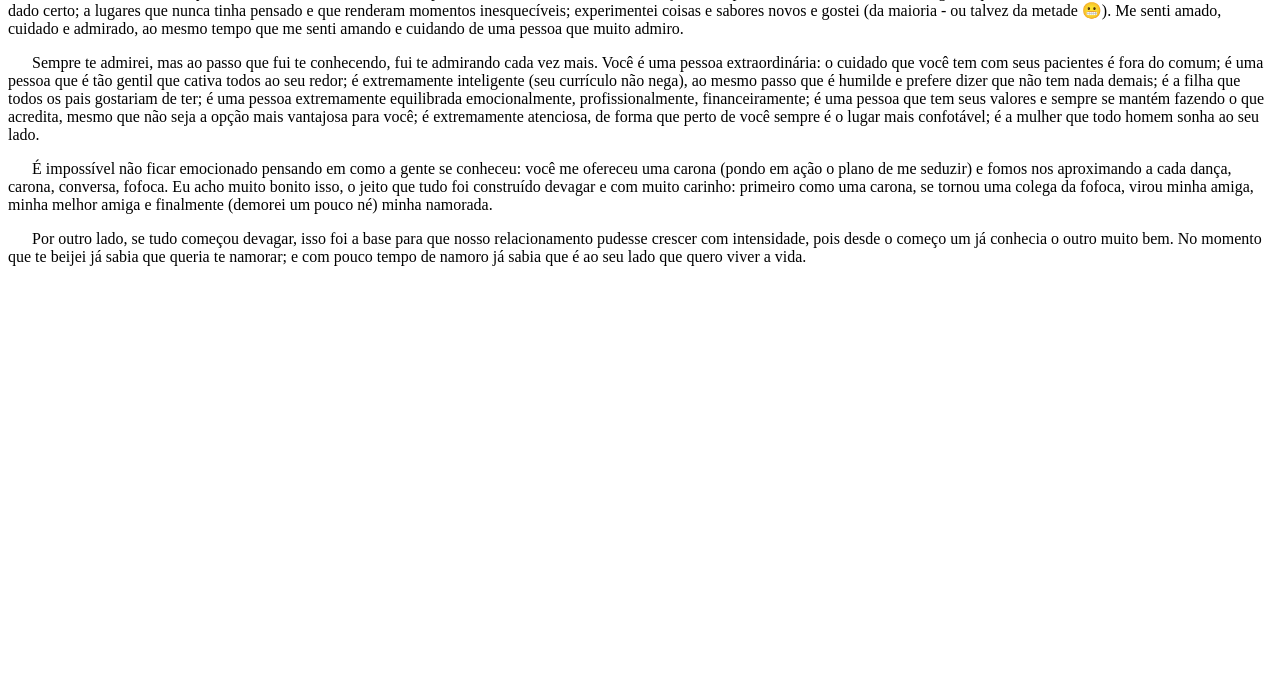
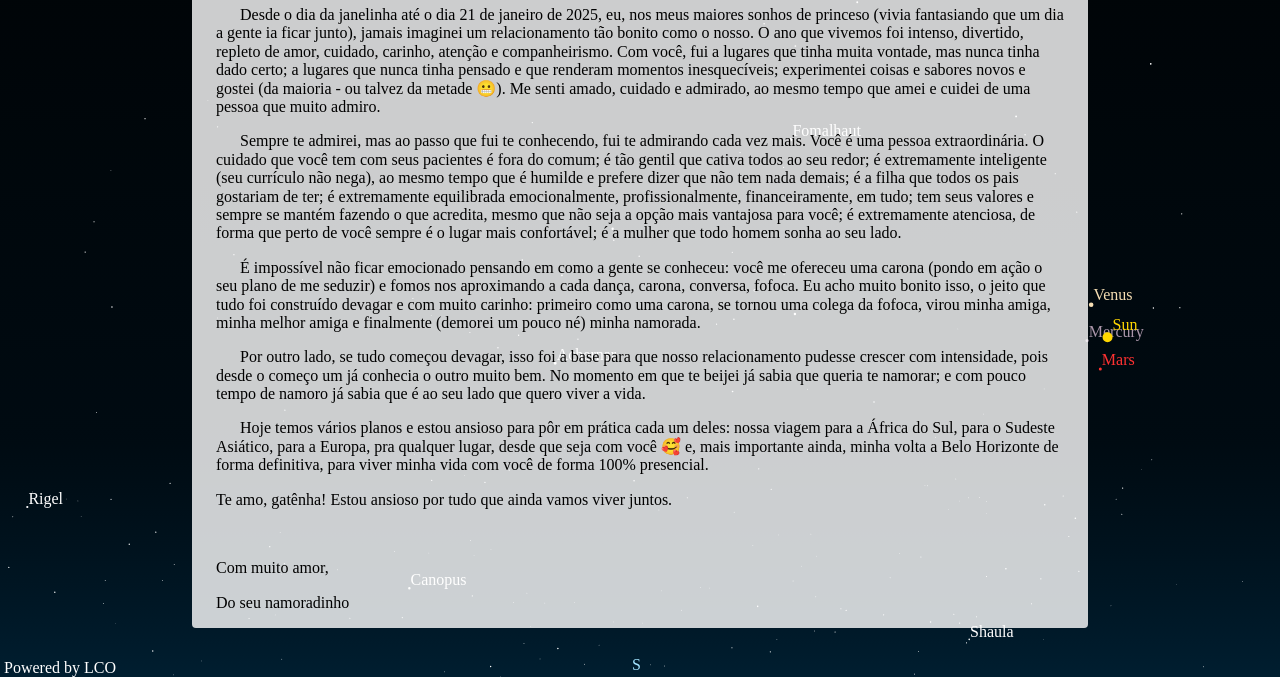
Before and after one commit to gustadsg/anniversary, a plain HTML site: page cartinha.html in a window 1280 px wide. Shown: the part 141-818 px from the top of the page. Drawn offline with Linux system fonts and the light colour scheme; no server answers.

Commit message:
cartinha

```diff
--- a/cartinha.css
+++ b/cartinha.css
@@ -1,3 +1,34 @@
+* {
+    box-sizing: border-box;
+}
+
+html, body {
+    height: 100%;
+    background-color: #000305;
+}
+
+.content {
+    height: 100%;
+    position: relative;
+}
+
+.planetarium {
+    width: 100%;
+    height: 100%;
+    margin: 0;
+}
+
+.text-container {
+    background-color: rgba(255, 255, 255, 0.8);
+    width: 70%;
+    position: absolute;
+    top: 50%;
+    left: 50%;
+    transform: translate(-50%, -50%);
+    padding: 0 24px;
+    border-radius: 4px;
+}
+
 .paragraph {
     text-indent: 24px;
 }
--- a/cartinha.html
+++ b/cartinha.html
@@ -5,6 +5,10 @@
     <meta name="viewport" content="width=device-width, initial-scale=1.0">
     <link rel="stylesheet" href="global.css">
     <link rel="stylesheet" href="cartinha.css">
+    <link rel="stylesheet" href="normalize.css">
+    <script src="virtualsky/stuquery.min.js"></script>
+    <script src="virtualsky/virtualsky.js"></script>
+    <script src="cartinha.js"></script>
     <title>Pogu</title>
 </head>
 <body>
@@ -14,11 +18,20 @@
     </div>
 
     <div class="content">
-        <h1>Tutuca,</h1>
-        <p class="paragraph">Desde o dia da janelinha até o dia 21 de janeiro de 2025 eu, nos meus maiores sonhos de princeso (vivia fantasiando que um dia a gente ia ficar junto), jamais imaginei um relacionamento tão bonito como o nosso. O ano que vivemos foi intenso, divertido, repleto de amor, cuidado, carinho, atenção e companheirismo. Com você, fui a lugares que tinha muita vontade, mas nunca tinha dado certo; a lugares que nunca tinha pensado e que renderam momentos inesquecíveis; experimentei coisas e sabores novos e gostei (da maioria - ou talvez da metade 😬). Me senti amado, cuidado e admirado, ao mesmo tempo que me senti amando e cuidando de uma pessoa que muito admiro.</p>
-        <p class="paragraph">Sempre te admirei, mas ao passo que fui te conhecendo, fui te admirando cada vez mais. Você é uma pessoa extraordinária: o cuidado que você tem com seus pacientes é fora do comum; é uma pessoa que é tão gentil que cativa todos ao seu redor; é extremamente inteligente (seu currículo não nega), ao mesmo passo que é humilde e prefere dizer que não tem nada demais; é a filha que todos os pais gostariam de ter; é uma pessoa extremamente equilibrada emocionalmente, profissionalmente, financeiramente; é uma pessoa que tem seus valores e sempre se mantém fazendo o que acredita, mesmo que não seja a opção mais vantajosa para você; é extremamente atenciosa, de forma que perto de você sempre é o lugar mais confotável; é a mulher que todo homem sonha ao seu lado.</p>
-        <p class="paragraph">É impossível não ficar emocionado pensando em como a gente se conheceu: você me ofereceu uma carona (pondo em ação o plano de me seduzir) e fomos nos aproximando a cada dança, carona, conversa, fofoca. Eu acho muito bonito isso, o jeito que tudo foi construído devagar e com muito carinho: primeiro como uma carona, se tornou uma colega da fofoca, virou minha amiga, minha melhor amiga e finalmente (demorei um pouco né) minha namorada.</p>
-        <p class="paragraph">Por outro lado, se tudo começou devagar, isso foi a base para que nosso relacionamento pudesse crescer com intensidade, pois desde o começo um já conhecia o outro muito bem. No momento que te beijei já sabia que queria te namorar; e com pouco tempo de namoro já sabia que é ao seu lado que quero viver a vida.</p>
+        <div id="pollymap" class="planetarium"></div>
+
+        <div class="text-container">
+            <h1>Tutuca,</h1>
+            <p class="paragraph">Desde o dia da janelinha até o dia 21 de janeiro de 2025, eu, nos meus maiores sonhos de princeso (vivia fantasiando que um dia a gente ia ficar junto), jamais imaginei um relacionamento tão bonito como o nosso. O ano que vivemos foi intenso, divertido, repleto de amor, cuidado, carinho, atenção e companheirismo. Com você, fui a lugares que tinha muita vontade, mas nunca tinha dado certo; a lugares que nunca tinha pensado e que renderam momentos inesquecíveis; experimentei coisas e sabores novos e gostei (da maioria - ou talvez da metade 😬). Me senti amado, cuidado e admirado, ao mesmo tempo que amei e cuidei de uma pessoa que muito admiro.</p>
+            <p class="paragraph">Sempre te admirei, mas ao passo que fui te conhecendo, fui te admirando cada vez mais. Você é uma pessoa extraordinária. O cuidado que você tem com seus pacientes é fora do comum; é tão gentil que cativa todos ao seu redor; é extremamente inteligente (seu currículo não nega), ao mesmo tempo que é humilde e prefere dizer que não tem nada demais; é a filha que todos os pais gostariam de ter; é extremamente equilibrada emocionalmente, profissionalmente, financeiramente, em tudo; tem seus valores e sempre se mantém fazendo o que acredita, mesmo que não seja a opção mais vantajosa para você; é extremamente atenciosa, de forma que perto de você sempre é o lugar mais confortável; é a mulher que todo homem sonha ao seu lado.</p>
+            <p class="paragraph">É impossível não ficar emocionado pensando em como a gente se conheceu: você me ofereceu uma carona (pondo em ação o seu plano de me seduzir) e fomos nos aproximando a cada dança, carona, conversa, fofoca. Eu acho muito bonito isso, o jeito que tudo foi construído devagar e com muito carinho: primeiro como uma carona, se tornou uma colega da fofoca, virou minha amiga, minha melhor amiga e finalmente (demorei um pouco né) minha namorada.</p>
+            <p class="paragraph">Por outro lado, se tudo começou devagar, isso foi a base para que nosso relacionamento pudesse crescer com intensidade, pois desde o começo um já conhecia o outro muito bem. No momento em que te beijei já sabia que queria te namorar; e com pouco tempo de namoro já sabia que é ao seu lado que quero viver a vida.</p>
+            <p class="paragraph">Hoje temos vários planos e estou ansioso para pôr em prática cada um deles: nossa viagem para a África do Sul, para o Sudeste Asiático, para a Europa, pra qualquer lugar, desde que seja com você 🥰 e, mais importante ainda, minha volta a Belo Horizonte de forma definitiva, para viver minha vida com você de forma 100% presencial.</p>
+            <p>Te amo, gatênha! Estou ansioso por tudo que ainda vamos viver juntos.</p>
+            <br>
+            <p>Com muito amor,</p>
+            <p>Do seu namoradinho</p>
+        </div>
     </div>
 </body>
 </html>
--- /dev/null
+++ b/cartinha.js
@@ -0,0 +1,35 @@
+const pollys = {
+    latitude: -19.856720,
+    longitude: -43.945236
+}
+
+const base = {
+    id: 'pollymap',	// This should match the ID used in the DOM
+    projection: 'stereo',
+    showPlanets: true,
+    latitude: pollys.latitude,
+    longitude: pollys.longitude,
+    clock: new Date(2025, 0, 21, 19, 0, 0, 0),
+    ground: false,
+    keyboard: false,
+    mouse: true,
+    az : 180,
+    negative : false,
+    showhelp: false,
+    showstarlabels: true,
+    negative: false,
+    showplanets: true,
+    showplanetlabels: true,
+    constellations: true,
+}
+
+
+S(document).ready(function() {
+	S.virtualsky({
+        ...base,
+		id: 'pollymap',	// This should match the ID used in the DOM
+        clock: new Date(2026, 0, 21, 19, 0, 0, 0),
+        latitude: pollys.latitude,
+        longitude: pollys.longitude,
+	});
+});
```
